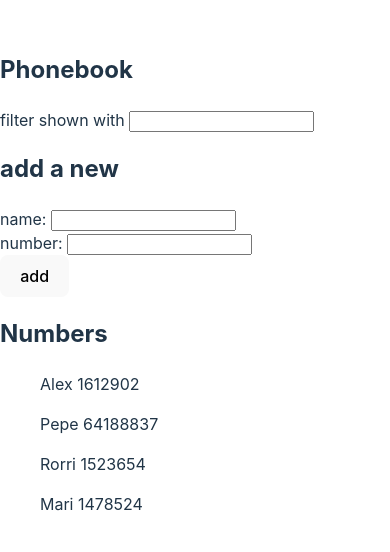
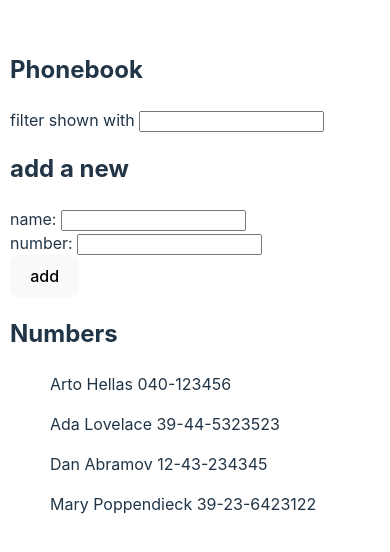
Before and after one commit to barbarred/fullstackopen, a React (Vite) app in the folder part2/phonebook/: page / in a window 390 px wide. Shown: the part 140-692 px from the top of the page. Built offline with nearby package versions, Linux system fonts and the light colour scheme; data requests are answered from the project's data file.

Commit message:
exercise 2.11 step 6 phonebook done!

```diff
--- /dev/null
+++ b/part2/phonebook/db.json
@@ -0,0 +1,24 @@
+{
+  "persons":[
+    {
+      "name": "Arto Hellas",
+      "number": "040-123456",
+      "id": 1
+    },
+    {
+      "name": "Ada Lovelace",
+      "number": "39-44-5323523",
+      "id": 2
+    },
+    {
+      "name": "Dan Abramov",
+      "number": "12-43-234345",
+      "id": 3
+    },
+    {
+      "name": "Mary Poppendieck",
+      "number": "39-23-6423122",
+      "id": 4
+    }
+  ]
+}
--- a/part2/phonebook/package.json
+++ b/part2/phonebook/package.json
@@ -7,9 +7,11 @@
     "dev": "vite",
     "build": "vite build",
     "lint": "eslint . --ext js,jsx --report-unused-disable-directives --max-warnings 0",
-    "preview": "vite preview"
+    "preview": "vite preview",
+    "serverdev": "json-server -p3001 --watch db.json"
   },
   "dependencies": {
+    "axios": "^1.6.8",
     "react": "^18.2.0",
     "react-dom": "^18.2.0"
   },
@@ -21,6 +23,7 @@
     "eslint-plugin-react": "^7.34.1",
     "eslint-plugin-react-hooks": "^4.6.0",
     "eslint-plugin-react-refresh": "^0.4.6",
+    "json-server": "^1.0.0-alpha.23",
     "vite": "^5.2.0"
   }
 }
--- a/part2/phonebook/src/App.jsx
+++ b/part2/phonebook/src/App.jsx
@@ -1,19 +1,21 @@
-import { useState } from 'react'
+import { useEffect, useState } from 'react'
 import {Filter} from './components/Filter.jsx'
 import {PersonForm} from './components/PersonForm.jsx'
 import {Persons} from './components/Persons.jsx'
+import axios from 'axios'
 
 const App = () => {
-  const [persons, setPersons] = useState([
-    {name: 'Alex', number: 1612902},
-    {name: 'Pepe', number: 64188837},
-    {name: 'Rorri', number: 1523654},
-    {name: 'Mari', number: 1478524},
-  ])
+  const [persons, setPersons] = useState([])
   const [newName, setNewName] = useState('')
   const [newNumber, setNewNumber] = useState('')
   const [newfilter, setFilter] = useState('')
 
+  useEffect(()=>{
+      axios.get('http://localhost:3001/persons')
+      .then( response =>{
+        setPersons(response.data)
+      })
+    },[])
 
   const handleChange = (event) => {
     setNewName(event.target.value)
@@ -50,7 +52,7 @@
   }
 
   return (
-    <div>
+    <div style={{padding:'10px'}}>
       <h2>Phonebook</h2>
 
       <Filter newfilter={newfilter} handleFilter={handleFilter}/>
```
Also changed, not shown: 1 other file (tests, documents, lock files or other folders).
